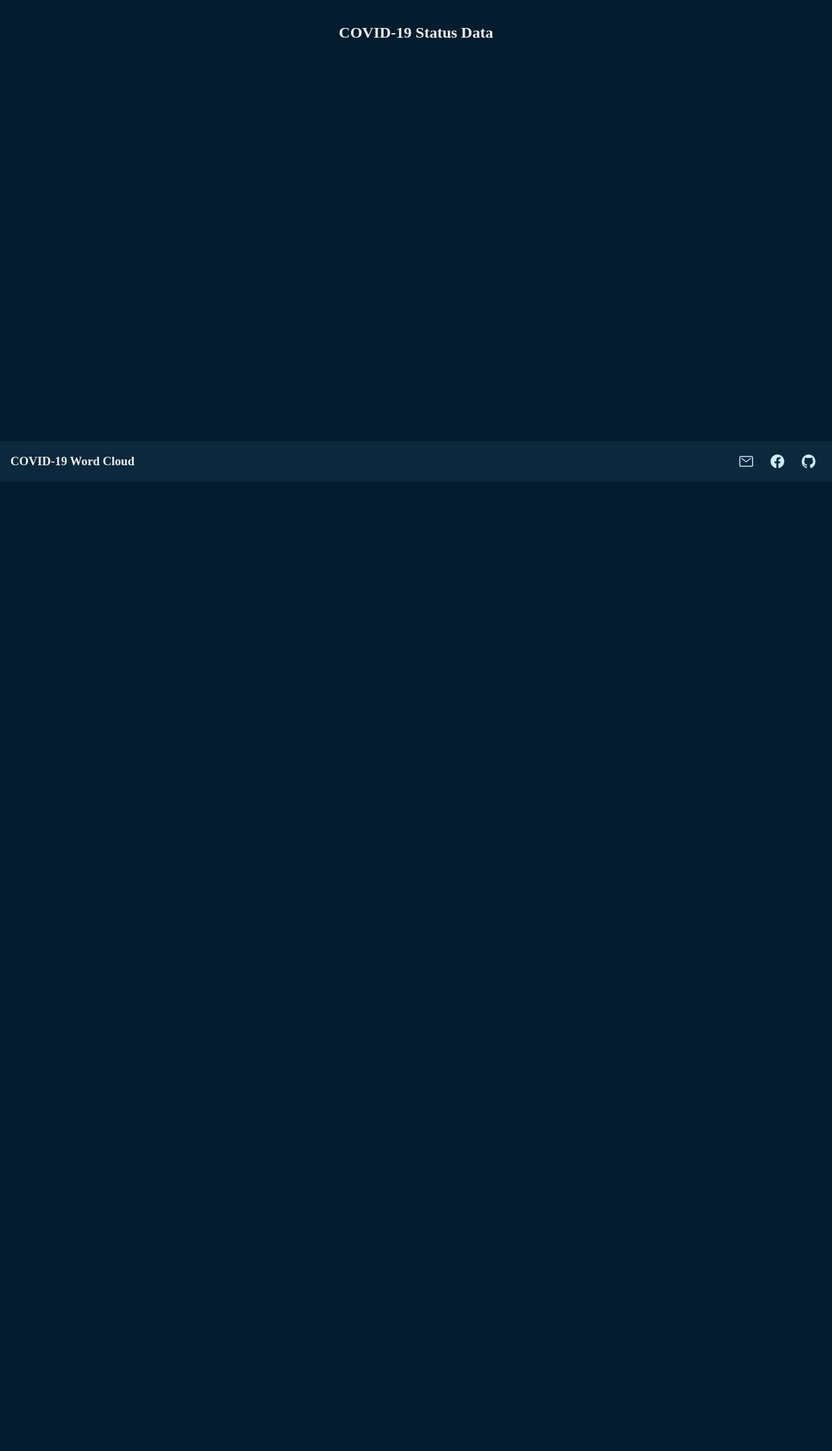
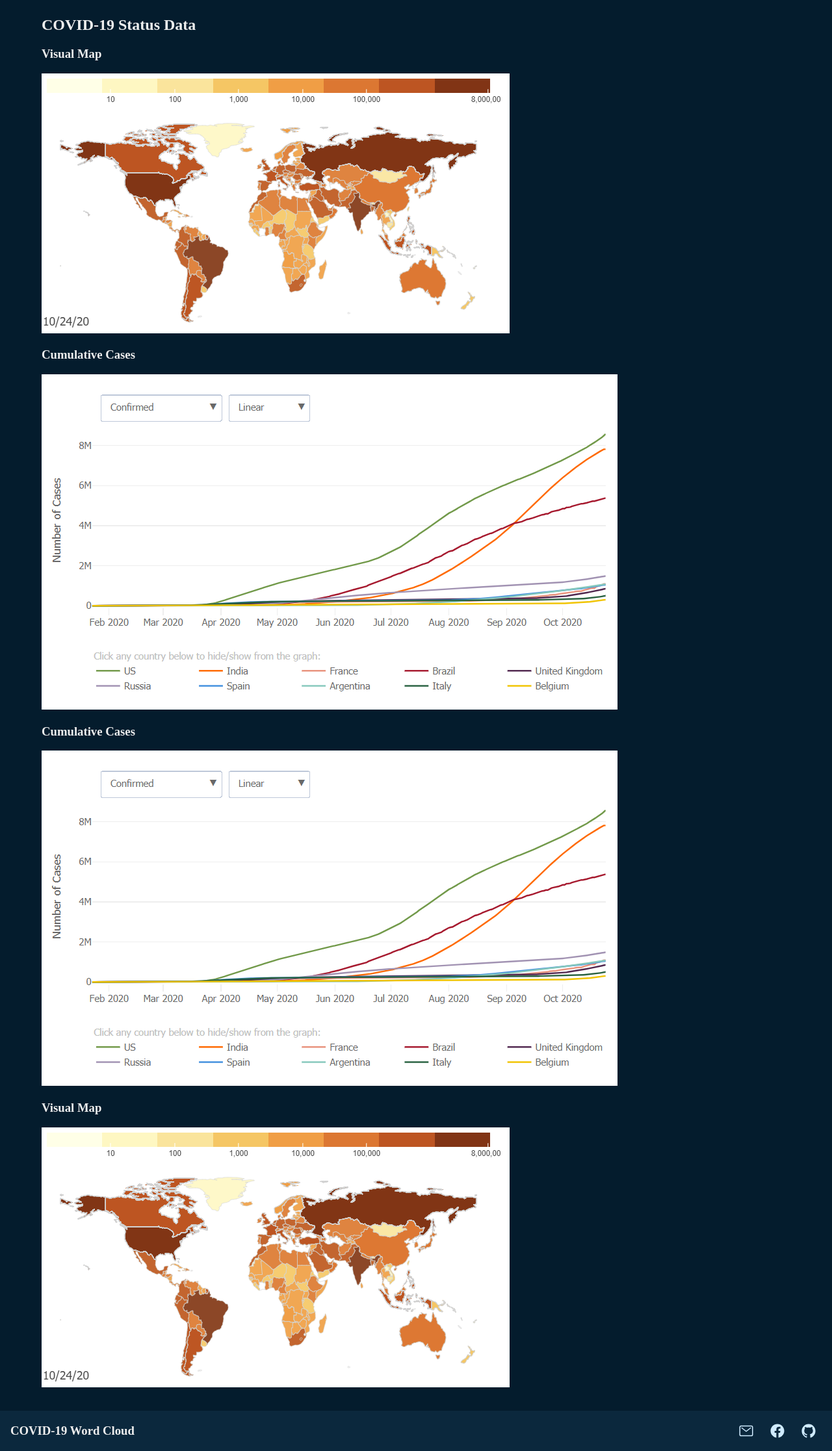
Before and after one commit to ddusi/covid19_WordCloud, a Django app: page /covid-web/status/ in a window 1280 px wide. Shown: the part 59-2292 px from the top of the page at 65% size. Before the commit the page ends 800 px from the top, so only its background shows below. Run offline with Django 3.2, Linux system fonts and the light colour scheme; parts of the project's set-up code (start-up, migrations or seed data) failed here and were passed over; some libraries are stand-ins or nearby versions.

Commit message:
Fill Status page with sample charts and its container #40

```diff
--- a/Covid_web/templates/Covid_web/status.html
+++ b/Covid_web/templates/Covid_web/status.html
@@ -1,11 +1,39 @@
-{% extends 'Covid_web/base.html' %}
-{% load static %}
-{% block content %}
-
-<section role="main" class="info--main-section">
-  <h1 class="info__title">COVID-19 Status Data</h1>
-  <div class="info__contents">
-
+{% extends 'Covid_web/base.html' %} {% load static %} {% block content %}
+<section role="main" class="status--main-section">
+  <div class="status__dashboard">
+    <h1 class="dashboard__title">COVID-19 Status Data</h1>
+    <div class="dashboard__chart--container">
+      <h3 class="chart__name">Visual Map</h3>
+      <img
+        alt="COVID-19 Visual Map"
+        class="chart__graphic"
+        src="/static/covid_visual-map.png"
+      />
+    </div>
+    <div class="dashboard__chart--container">
+      <h3 class="chart__name">Cumulative Cases</h3>
+      <img
+        alt="COVID-19 Global Cumulative Cases"
+        class="chart__graphic"
+        src="/static/covid_cumulative-cases.png"
+      />
+    </div>
+    <div class="dashboard__chart--container">
+      <h3 class="chart__name">Cumulative Cases</h3>
+      <img
+        alt="COVID-19 Global Cumulative Cases"
+        class="chart__graphic"
+        src="/static/covid_cumulative-cases.png"
+      />
+    </div>
+    <div class="dashboard__chart--container">
+      <h3 class="chart__name">Visual Map</h3>
+      <img
+        alt="COVID-19 Visual Map"
+        class="chart__graphic"
+        src="/static/covid_visual-map.png"
+      />
+    </div>
   </div>
 </section>
 {% endblock %}
```
